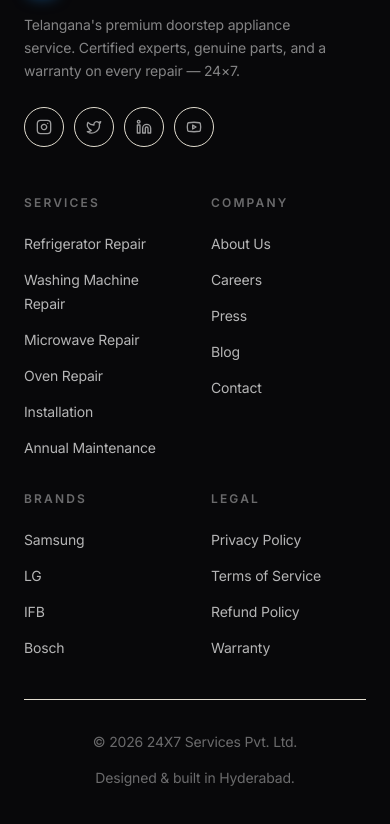
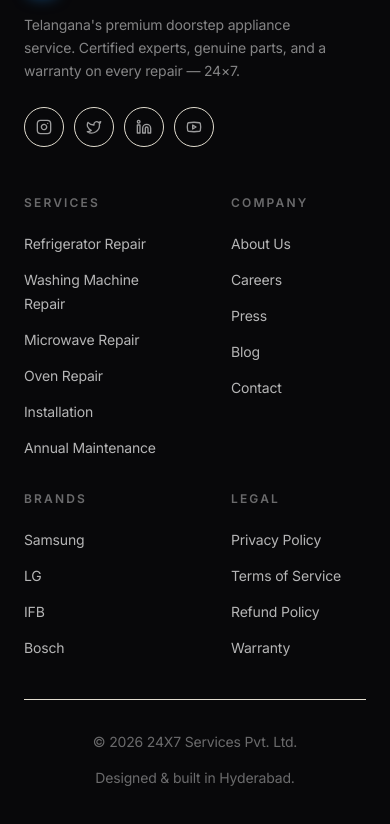
Before and after one commit to Tanveersultana125/24X7services, a Next.js app: page / in a window 390 px wide. Shown: the part 11158-11982 px from the top of the page. Built offline with nearby package versions, Linux system fonts and the light colour scheme.

Commit message:
Nudge the footer's right mobile column slightly right
Add a little left padding to the Company/Legal column on mobile so it
sits a touch further from the left column; unchanged from sm up.

Co-Authored-By: Claude Opus 4.8 (1M context) <noreply@anthropic.com>

```diff
--- a/src/components/site/SiteFooter.tsx
+++ b/src/components/site/SiteFooter.tsx
@@ -4,6 +4,7 @@ import Link from "next/link";
 import { Instagram, Twitter, Linkedin, Youtube } from "lucide-react";
 import { Marquee } from "./Marquee";
 import { Logo } from "@/components/ui/Logo";
+import { cn } from "@/lib/utils";
 
 const COLUMNS = {
   Services: ["Refrigerator Repair", "Washing Machine Repair", "Microwave Repair", "Oven Repair", "Installation", "Annual Maintenance"],
@@ -62,8 +63,9 @@ export function SiteFooter() {
           </div>
 
           <div className="grid grid-cols-2 gap-8 sm:grid-cols-4">
-            {Object.entries(COLUMNS).map(([title, links]) => (
-              <div key={title}>
+            {Object.entries(COLUMNS).map(([title, links], i) => (
+              // Nudge the right mobile column (odd index) slightly right; no change from sm up.
+              <div key={title} className={cn(i % 2 === 1 && "pl-5 sm:pl-0")}>
                 <h4 className="text-xs font-semibold uppercase tracking-[0.18em] text-white/40">{title}</h4>
                 <ul className="mt-5 space-y-3">
                   {links.map((l) => (
```
